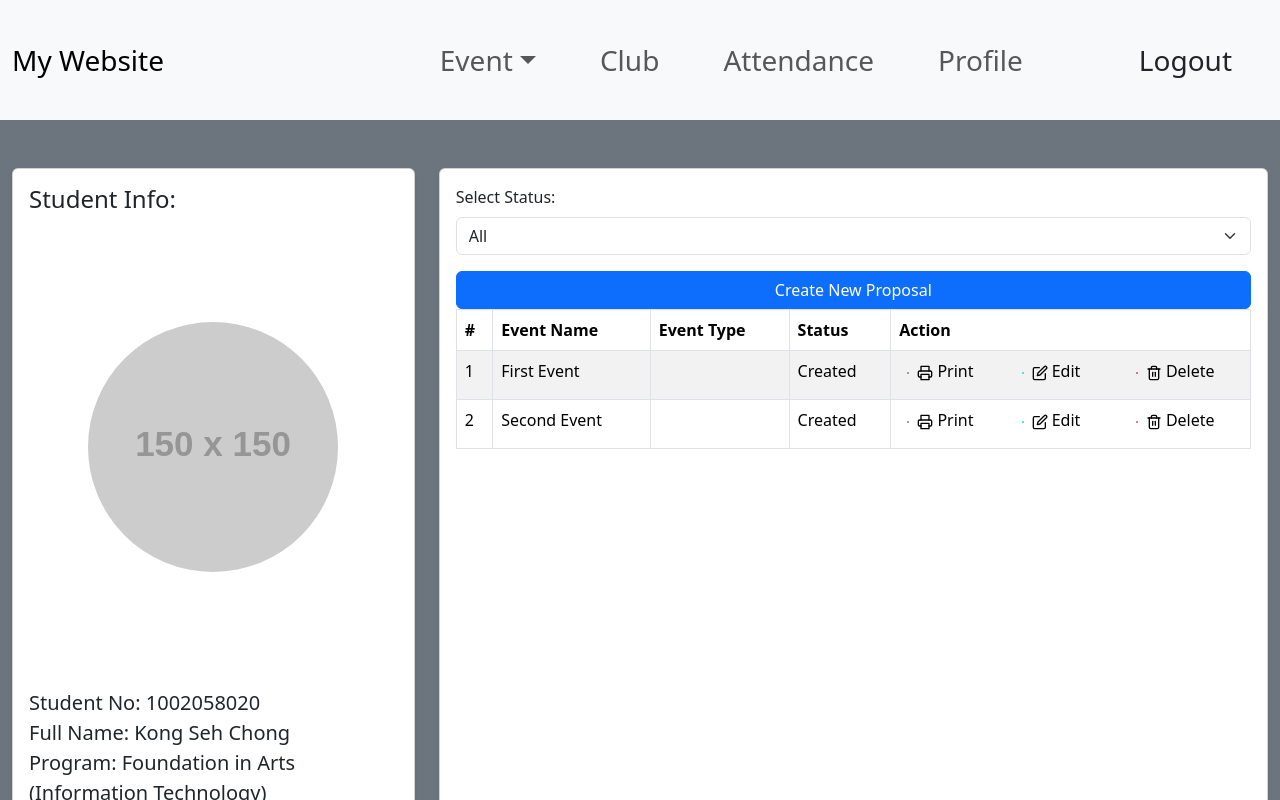
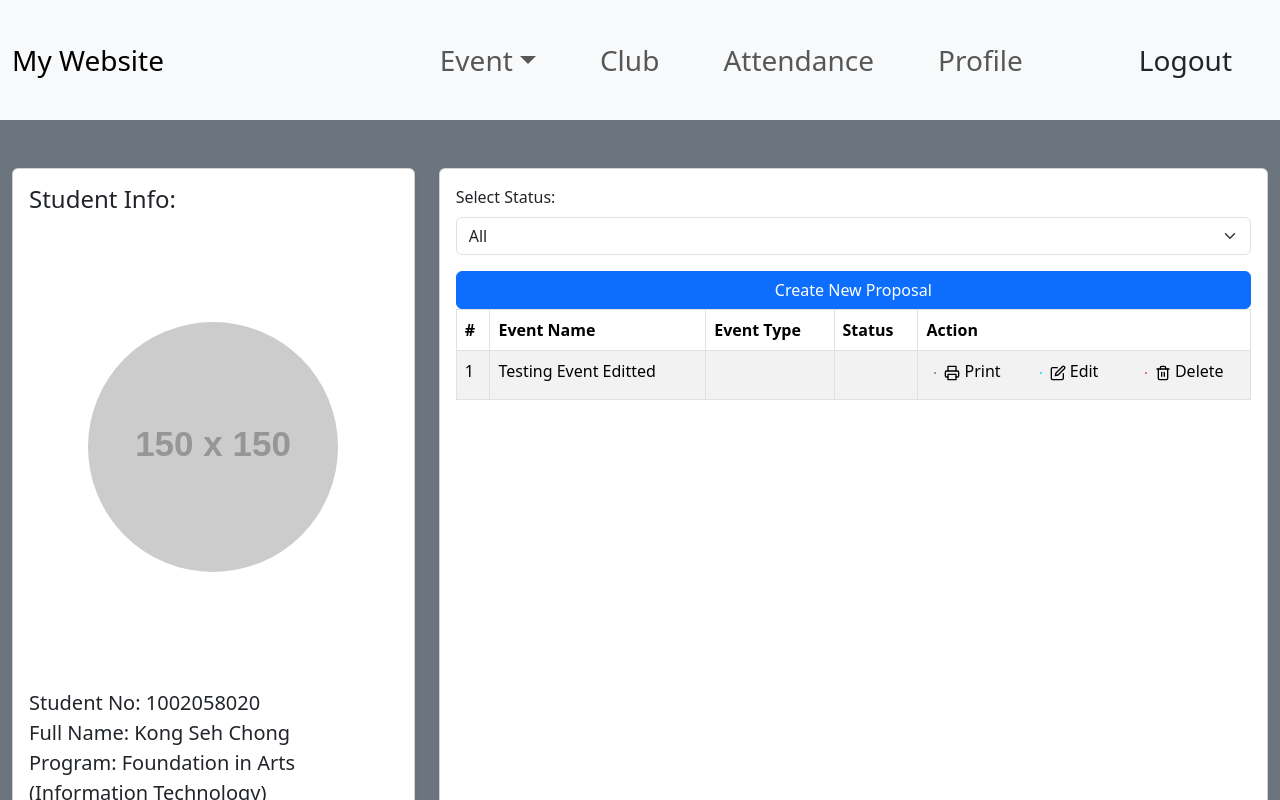
Before and after one commit to SehChong/Event-Management, a React (Create React App) app in the folder frontend/: page /event in a window 1280 px wide. Shown: the top 800 px of the page. Built offline with nearby package versions, Linux system fonts and the light colour scheme; data requests are answered from the project's data file.

Commit message:
function for edit and delete

```diff
--- a/frontend/db.json
+++ b/frontend/db.json
@@ -2,35 +2,36 @@
   "user": [
     {
       "id": "user1",
-      "password": "password1"
+      "password": "password1",
+      "name": "Kong Seh Chong",
+      "program": "Foundation in Arts (Information Technology)",
+      "role": "user",
+      "gender": "male"
     },
     {
-      "id": "ntuser",
-      "name": "Fullname",
-      "password": "ntuser",
-      "email": "email@email.com",
-      "phone": "56778889989",
-      "country": "singapore",
-      "address": "address1\naddrees2",
-      "role": "user",
-      "gender": "male"
+      "id": "user2",
+      "password": "password2",
+      "name": "Lee",
+      "program": "Foundation in Arts (Information Technology)",
+      "role": "admin",
+      "gender": "female"
     }
   ],
   "events": [
     {
-      "id": "bbf8",
+      "id": "d86e",
       "eventType": "",
-      "eventName": "1",
-      "organizedBy": "qwdqwd",
-      "eventDate": "2002-02-12",
-      "eventEndDate": "2042-03-21",
-      "eventTime": "00:32",
-      "eventEndTime": "12:03",
-      "publicityPeriod": "2021-03-21",
-      "endPeriod": "0213-01-23",
-      "venue": "tadawd",
-      "estimatedAttendance": "200",
-      "totalHours": "24",
+      "eventName": "Testing Event Editted",
+      "organizedBy": "kong Seh Chong",
+      "eventDate": "",
+      "eventEndDate": "",
+      "eventTime": "",
+      "eventEndTime": "",
+      "publicityPeriod": "",
+      "endPeriod": "",
+      "venue": "",
+      "estimatedAttendance": "",
+      "totalHours": "",
       "elePointRequest": "",
       "eventLevel": "",
       "eventCategory": "",
--- a/frontend/package.json
+++ b/frontend/package.json
@@ -21,6 +21,7 @@
     "react-icons": "^5.0.1",
     "react-router-dom": "^6.21.3",
     "react-scripts": "^5.0.1",
+    "react-to-print": "^2.15.1",
     "react-toastify": "^10.0.4",
     "styled-components": "^6.1.8",
     "web-vitals": "^2.1.4"
--- a/frontend/src/Components/EventForm.jsx
+++ b/frontend/src/Components/EventForm.jsx
@@ -1,29 +1,34 @@
 import React from 'react'
 import { Container, Form, Button, Row, Col } from 'react-bootstrap';
 import { useState } from 'react';
+import { useLocation } from 'react-router-dom';
 
 export const EventForm = () => {
-    const [eventType, setEventType] = useState('');
-    const [eventName, setEventName] = useState('');
-    const [organizedBy, setOrganizedBy] = useState('');
-    const [eventDate, setEventDate] = useState('');
-    const [eventEndDate, setEventEndDate] = useState('');
-    const [eventTime, setEventTime] = useState('');
-    const [eventEndTime, setEventEndTime] = useState('');
-    const [publicityPeriod, setPublicityPeriod] = useState('');
-    const [endPeriod, setEndPeriod ] = useState('');
-    const [venue, setVenue] = useState('');
-    const [estimatedAttendance, setEstimatedAttendance] = useState('');
-    const [totalHours, setTotalHours] = useState('');
-    const [elePointRequest, setElePointRequest] = useState('');
-    const [eventLevel, setEventLevel] = useState('');
-    const [eventCategory, setEventCategory] = useState('');
-    const [pdfFile, setPdfFile] = useState(null);
+  const location = useLocation(); // use useLocation
+  const proposal = location.state?.proposal || {}; // initialize proposal as an empty object if it's undefined
+
+  const [eventType, setEventType] = useState(proposal?.eventType || '');
+  const [eventName, setEventName] = useState(proposal?.eventName || '');
+  const [organizedBy, setOrganizedBy] = useState(proposal?.organizedBy || '');
+  const [eventDate, setEventDate] = useState(proposal?.eventDate || '');
+  const [eventEndDate, setEventEndDate] = useState(proposal?.eventEndDate || '');
+  const [eventTime, setEventTime] = useState(proposal?.eventTime || '');
+  const [eventEndTime, setEventEndTime] = useState(proposal?.eventEndTime || '');
+  const [publicityPeriod, setPublicityPeriod] = useState(proposal?.publicityPeriod || '');
+  const [endPeriod, setEndPeriod] = useState(proposal?.endPeriod || '');
+  const [venue, setVenue] = useState(proposal?.venue || '');
+  const [estimatedAttendance, setEstimatedAttendance] = useState(proposal?.estimatedAttendance || '');
+  const [totalHours, setTotalHours] = useState(proposal?.totalHours || '');
+  const [elePointRequest, setElePointRequest] = useState(proposal?.elePointRequest || '');
+  const [eventLevel, setEventLevel] = useState(proposal?.eventLevel || '');
+  const [eventCategory, setEventCategory] = useState(proposal?.eventCategory || '');
+  const [pdfFile, setPdfFile] = useState(proposal?.pdfFile || null);
 
   const handleSubmit = (e) => {
     e.preventDefault();
     // Handle form submission here
     const formData = {
+        id: proposal.id,
         eventType,
         eventName,
         organizedBy,
@@ -41,7 +46,23 @@ export const EventForm = () => {
         eventCategory,
         pdfFile: pdfFile ? pdfFile.name : null,
     };
-    // Send a POST request to the JSON server
+    if (proposal.id) {
+      // Update the existing event
+      fetch(`http://localhost:8000/events/${proposal.id}`, {
+        method: "PUT",
+        body: JSON.stringify(formData),
+        headers: { "Content-Type": "application/json" },
+      })
+      .then((res) => res.json())
+      .then((data) => {
+        console.log("Event updated:", data);
+        // Clear the input fields or keep the event information for further editing
+      })
+      .catch((error) => {
+        console.error("Error updating event:", error);
+      });
+    } else {
+      // Create a new event
       fetch("http://localhost:8000/events", {
         method: "POST",
         body: JSON.stringify(formData),
@@ -51,26 +72,11 @@ export const EventForm = () => {
       .then((data) => {
         console.log("Success:", data);
         // Clear the input fields
-      setEventType("");
-      setEventName("");
-      setOrganizedBy("");
-      setEventDate("");
-      setEventEndDate("");
-      setEventTime("");
-      setEventEndTime("");
-      setPublicityPeriod("");
-      setEndPeriod("");
-      setVenue("");
-      setEstimatedAttendance("");
-      setTotalHours("");
-      setElePointRequest("");
-      setEventLevel("");
-      setEventCategory("");
-      setPdfFile(null);
       })
       .catch((error) => {
         console.error("Error:", error);
       });
+    }
   };
 
   const handleFileChange = (e) => {
@@ -94,8 +100,8 @@ export const EventForm = () => {
           <Form.Group className="mb-3">
             <Form.Label className='fw-bold'>Event Type:</Form.Label>
             <Form.Select type="text" value={eventType} onChange={(e) => setEventType(e.target.value)} style={{width:410}}>
-                  <option value="E">Event</option>
-                  <option value="C">Competition</option>
+                  <option value="Event">Event</option>
+                  <option value="Competition">Competition</option>
             </Form.Select>
           </Form.Group>
         </Col>
@@ -175,8 +181,8 @@ export const EventForm = () => {
             <Form.Group className="mb-3">
               <Form.Label className='fw-bold'>ELE Point Request:</Form.Label>
                 <Form.Select type="text" value={elePointRequest} onChange={(e) => setElePointRequest(e.target.value)} style={{width:250}}>
-                    <option value="yes">Yes</option>
-                    <option value="no">No</option>
+                    <option value="Required">Yes</option>
+                    <option value="None">No</option>
                 </Form.Select>
             </Form.Group>
           </Col>
--- a/frontend/src/Components/EventProposal.jsx
+++ b/frontend/src/Components/EventProposal.jsx
@@ -2,6 +2,7 @@ import React from 'react'
 import { Container, Row, Col, Table, Form, Button, Card, ButtonGroup, Dropdown } from 'react-bootstrap';
 import { FiPrinter, FiEdit, FiTrash2 } from 'react-icons/fi';
 import { useNavigate } from 'react-router-dom';
+import { useState, useEffect } from 'react';
 
 export const EventProposal = ({ onFilterChange }) => {
     const student = {
@@ -11,16 +12,41 @@ export const EventProposal = ({ onFilterChange }) => {
         Image: 'https://via.placeholder.com/150',
       };
 
-    const clubProposals = [
-        { EventName: 'First Event', Status: 'Created' },
-        { EventName: 'Second Event', Status: 'Created' },
-    ];
+    const [clubProposals, setClubProposals] = useState([]);
 
     const navigate = useNavigate();
+
+    useEffect(() => {
+      const fetchData = async () => {
+          const response = await fetch('http://localhost:8000/events'); // Replace with the URL of your JSON server
+          const data = await response.json();
+          setClubProposals(data);
+      };
+      fetchData();
+    }, []);
 
     const onCreateProposal = () => {
       navigate('/eventForm');
     }
+
+    const handleDeleteProposal = async (id) => {
+      const response = await fetch(`http://localhost:8000/events/${id}`, {
+        method: 'DELETE',
+        headers: {
+          'Content-Type': 'application/json',
+        },
+      });
+      const data = await response.json();
+      if (response.ok) {
+        setClubProposals(clubProposals.filter((proposal) => proposal.id !== id));
+      } else {
+        console.log('Error:', data);
+      }
+    };
+
+    const handleEditProposal = (proposal) => {
+      navigate('/eventForm', { state: { proposal } });
+    };
 
     const IconButton = ({ children, variant, onClick, className }) => (
         <Dropdown.Item as="button" className={className} onClick={onClick}>
@@ -73,20 +99,20 @@ export const EventProposal = ({ onFilterChange }) => {
                 </thead>
                 <tbody>
                   {clubProposals.map((proposal, index) => (
-                    <tr key={proposal.EventName}>
+                    <tr key={proposal.id}>
                       <td>{index + 1}</td>
-                      <td>{proposal.EventName}</td>
-                      <td>{proposal.EventType}</td>
-                      <td>{proposal.Status}</td>
+                      <td>{proposal.eventName}</td>
+                      <td>{proposal.eventType}</td>
+                      <td>{proposal.status}</td>
                       <td>
                         <ButtonGroup horizontal className='d-flex justify-content-center'>
                           <IconButton variant="secondary" onClick={() => {}} className="mb-2 px-2">
                             <FiPrinter /> Print
                           </IconButton>
-                          <IconButton variant="info" onClick={() => {}} className="mb-2 px-2">
+                          <IconButton variant="info" onClick={() => handleEditProposal(proposal)} className="mb-2 px-2">
                             <FiEdit /> Edit
                           </IconButton>
-                          <IconButton variant="danger" onClick={() => {}} className="mb-2 px-2">
+                          <IconButton variant="danger" onClick={() => handleDeleteProposal(proposal.id)} className="mb-2 px-2">
                             <FiTrash2 /> Delete
                           </IconButton>
                         </ButtonGroup>
```
Also changed, not shown: 1 other file (tests, documents, lock files or other folders). Lines whose indentation alone changed are shown as unchanged.
